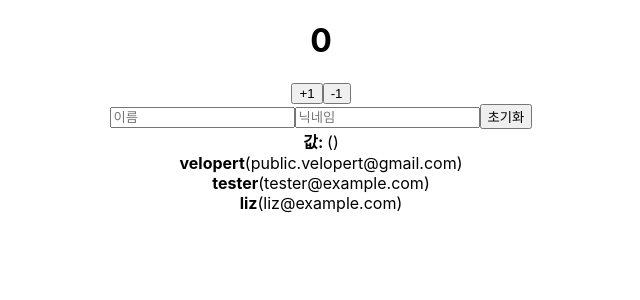
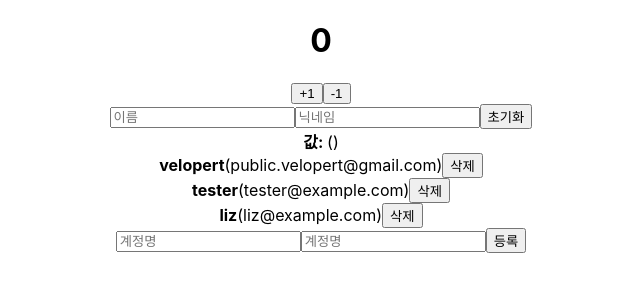
Before and after one commit to hyunjunyong/react-study, a React (Create React App) app: page / in a window 1280 px wide. Shown: the top 300 px of the page, without its empty margins (319-959 px from the left). Built offline with nearby package versions, Linux system fonts and the light colour scheme.

Commit message:
react array 추가제거수정

```diff
--- a/src/App.jsx
+++ b/src/App.jsx
@@ -1,13 +1,74 @@
+import React, { useState,useRef } from 'react';
 import './App.css';
 import Counter from './counter'
 import InputSample from './InputSample'
 import UserList from './UserList'
+import CreateUser from './CreateUser'
 function App() {
+  const [inputs, setInputs] = useState({
+    username: '',
+    email:'',
+  })
+  const { username, email } = inputs;
+  const onChange = e => {
+    const { name, value } = e.target;
+    setInputs({
+      ...inputs,
+      [name]: value
+    });
+  };
+  const [users,setUsers]= useState([
+    {
+      id: 1,
+      username: 'velopert',
+      email: 'public.velopert@gmail.com'
+    },
+    {
+      id: 2,
+      username: 'tester',
+      email: 'tester@example.com'
+    },
+    {
+      id: 3,
+      username: 'liz',
+      email: 'liz@example.com'
+    }
+  ])
+  const nextId = useRef(4)
+  const onCreate = () => {
+    const user = {
+      id: nextId.current,
+      username,
+      email
+    };
+    setUsers([...users, user]);
+    // 아래로 대체가능
+    // setUsers(users.concat(user));
+
+    setInputs({
+      username: '',
+      email: ''
+    });
+    nextId.current += 1;
+  };
+  const onRemove = id =>{
+    setUsers(users.filter(user=>user.id !== id))
+  }
+  const onToggle = id =>{
+    setUsers(users.map(user=>user.id === id? {...user, active: !user.active} : user))
+  }
   return (
     <div className="App">
       <Counter />
       <InputSample />
-      <UserList />
+      <UserList users={users} onRemove={onRemove} onToggle={onToggle} />
+      <CreateUser
+        username={username}
+        email={email}
+        onChange={onChange}
+        onCreate={onCreate}
+        />
+
     </div>
   );
 }
--- /dev/null
+++ b/src/CreateUser.jsx
@@ -0,0 +1,21 @@
+import React from 'react';
+
+function CreateUser({username,email,onChange,onCreate}){
+  return (
+    <div>
+      <input type="text" name='username'
+        placeholder='계정명'
+        onChange={onChange}
+        value={username}
+      />
+      <input type="text" name='email'
+        placeholder='계정명'
+        onChange={onChange}
+        value={email}
+      />
+      <button onClick={onCreate}>등록</button>
+    </div>
+  )
+}
+
+export default CreateUser
--- a/src/UserList.jsx
+++ b/src/UserList.jsx
@@ -1,37 +1,26 @@
 import React from 'react';
 
-const User=({user})=>{
+const User=({user,onRemove,onToggle})=>{
   return (
     <div>
-      <b>{user.username}</b>
+      <b
+        style={({
+          cursor: 'pointer',
+          color:user.active ? 'green':'black'
+        })}
+        onClick={()=>onToggle(user.id)}
+      >{user.username}</b>
       <span>({user.email})</span>
+      <button onClick={()=>onRemove(user.id)}>삭제</button>
     </div>
   )
 }
 
-const UserList = () =>{
-  const users= [
-    {
-      id: 1,
-      username: 'velopert',
-      email: 'public.velopert@gmail.com'
-    },
-    {
-      id: 2,
-      username: 'tester',
-      email: 'tester@example.com'
-    },
-    {
-      id: 3,
-      username: 'liz',
-      email: 'liz@example.com'
-    }
-  ]
-
+const UserList = ({users,onRemove,onToggle}) =>{
   return (
     <div>
       {users.map(user=>(
-        <User user={user} key={user.id}/>
+        <User user={user} key={user.id} onRemove={onRemove} onToggle={onToggle}/>
       ))}
     </div>
   )
```
